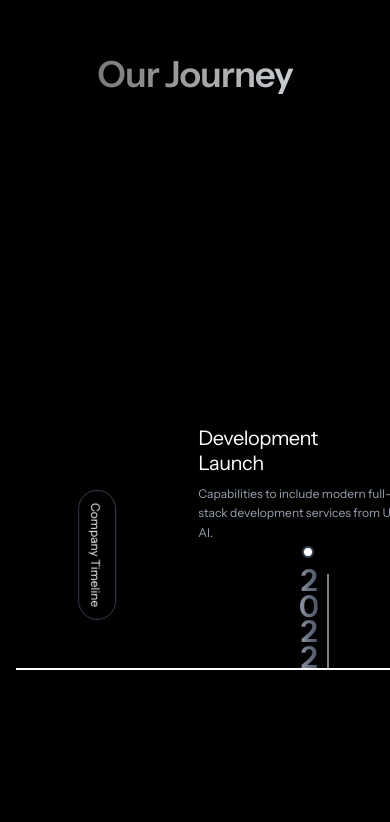
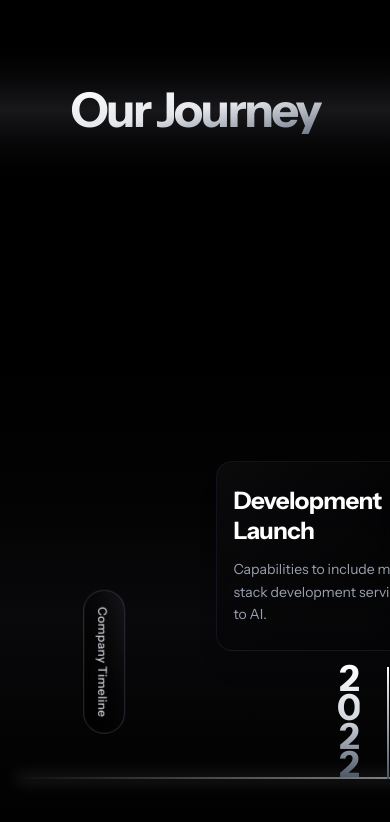
Before and after one commit to sanket5257/shivnerisystems, a Next.js app: page /about in a window 390 px wide. Shown: the part 4675-5497 px from the top of the page. Built offline with nearby package versions, Linux system fonts and the light colour scheme.

Commit message:
journey improved

```diff
--- a/app/components/sections/Contact.tsx
+++ b/app/components/sections/Contact.tsx
@@ -12,7 +12,7 @@ const WhereWeWork = () => {
   };
 
   return (
-    <div id="contact" className="min-h-screen bg-[#0a0a0a] text-white py-12 sm:py-16 md:py-20 px-4 sm:px-6">
+    <div id="contact" className="min-h-screen bg-black text-white py-12 sm:py-16 md:py-20 px-4 sm:px-6">
       {/* Header */}
       <header className="flex justify-center pb-12 sm:pb-16">
         <button className="px-6 py-2 border border-gray-600 rounded-full text-gray-300 hover:border-gray-400 transition-colors">
--- a/app/components/sections/Journey.tsx
+++ b/app/components/sections/Journey.tsx
@@ -66,13 +66,12 @@ const JourneyTimeline = () => {
       const timeline = gsap.timeline({
         scrollTrigger: {
           trigger: containerRef.current,
-          start: 'top 10%', // Start when the top of the container is 20% from the top of the viewport
-          end: 'bottom 20%', // End when the bottom of the container is 20% from the top of the viewport
-          scrub: 1.5, // Smoother scrubbing
+          start: 'top 10%',
+          end: 'bottom 20%',
+          scrub: 1.5,
           pin: true,
           anticipatePin: 1,
           onUpdate: (self) => {
-            // Manual control for better performance
             const progress = self.progress;
             gsap.set(timelineRef.current, {
               x: -maxScroll * progress,
@@ -89,9 +88,6 @@ const JourneyTimeline = () => {
       itemsRef.current.forEach((item, i) => {
         if (!item) return;
 
-
-
-        // Calculate position in timeline (0 to 1)
         const position = i / (itemsRef.current.length - 1);
 
         // Animate in with the main timeline for better performance
@@ -107,25 +103,15 @@ const JourneyTimeline = () => {
         const year = item.querySelector('.year-text');
         const title = item.querySelector('h3');
         const desc = item.querySelector('p');
-        const node = item.querySelector('.timeline-node');
 
-        if (node && year && title && desc) {
-          // Cache elements that don't change
+        if (year && title && desc) {
           const textElements = [year, title, desc];
 
           item.addEventListener('mouseenter', () => {
-            // Batch animations together for better performance
-            gsap.killTweensOf([node, ...textElements]);
-
-            gsap.to(node, {
-              scale: 1.5,
-              backgroundColor: '#ffffff',
-              duration: 0.3,
-              force3D: true
-            });
+            gsap.killTweensOf(textElements);
 
             gsap.to(textElements, {
-              color: '#ffffff',
+              color: '#fb923c',
               duration: 0.3,
               stagger: 0.05,
               force3D: true
@@ -133,17 +119,10 @@ const JourneyTimeline = () => {
           });
 
           item.addEventListener('mouseleave', () => {
-            gsap.killTweensOf([node, year, title, desc]);
-
-            gsap.to(node, {
-              scale: 1,
-              backgroundColor: '#ffffff',
-              duration: 0.3,
-              force3D: true
-            });
+            gsap.killTweensOf([year, title, desc]);
 
             gsap.to(year, {
-              color: '#6b7280',
+              color: '#d1d5db',
               duration: 0.3,
               force3D: true
             });
@@ -164,7 +143,6 @@ const JourneyTimeline = () => {
       });
 
       return () => {
-        // Cleanup ScrollTrigger instances
         ScrollTrigger.getAll().forEach(trigger => trigger.kill());
       };
     }
@@ -173,23 +151,26 @@ const JourneyTimeline = () => {
   return (
     <div className="bg-black text-white">
       {/* Hero Section with large title */}
-      <div className="flex items-center justify-center relative overflow-hidden journey-title py-8 md:py-12">
-       <h1 className="text-4xl xs:text-5xl sm:text-6xl md:text-7xl font-semibold bg-gradient-to-r from-neutral-500 via-neutral-400 to-gray-300 bg-clip-text text-transparent tracking-tight relative z-10 px-4 text-center">
+      <div className="flex items-center justify-center relative overflow-hidden journey-title py-16 md:py-24">
+        <div className="absolute inset-0 bg-gradient-to-b from-black via-zinc-900 to-black"></div>
+        <h1 className="text-5xl xs:text-6xl sm:text-7xl md:text-8xl lg:text-9xl font-bold bg-gradient-to-br from-white via-gray-200 to-gray-500 bg-clip-text text-transparent tracking-tighter relative z-10 px-4 text-center">
           Our Journey
         </h1>
       </div>
 
       {/* Timeline Section */}
-      <div ref={containerRef} className="relative" style={{ minHeight: '100vh' }}>
+      <div ref={containerRef} className="relative bg-gradient-to-b from-black via-zinc-950 to-black" style={{ minHeight: '100vh' }}>
         <div className="sticky top-0 h-screen overflow-x-auto overflow-x-hidden">
           <div className="h-full flex items-center relative">
-              <div ref={timelineRef} className="flex items-end gap-0 transition-transform duration-100 ease-linear relative px-4 sm:px-6 md:px-8">
-                {/* Horizontal connecting line behind nodes (moved to bottom) */}
-                <div className="absolute left-4 right-4 bottom-0 h-0.5 bg-white z-0 pointer-events-none" />
+            <div ref={timelineRef} className="flex items-end gap-0 transition-transform duration-100 ease-linear relative px-4 sm:px-6 md:px-8">
+              {/* Horizontal connecting line behind nodes with gradient glow */}
+              <div className="absolute left-4 right-4 bottom-0 h-[2px] bg-gradient-to-r from-transparent via-white to-transparent z-0 pointer-events-none" />
+              <div className="absolute left-4 right-4 bottom-0 h-[1px] bg-white blur-sm z-0 pointer-events-none" />
+
               {/* Company Timeline Label */}
-              <div className="flex-shrink-0 flex items-end justify-center mb-24 sm:mb-32 md:mb-40 ml-4 sm:ml-8 md:ml-16 mr-4 sm:mr-8 md:mr-12">
-                <div className="border border-gray-700 rounded-full px-3 py-1.5 sm:px-4 sm:py-2 md:px-6 md:py-3 bg-black/50 backdrop-blur-sm transform rotate-90 origin-center">
-                  <span className="text-xs sm:text-sm text-white whitespace-nowrap">
+              <div className="flex-shrink-0 flex items-end justify-center mb-24 sm:mb-32 md:mb-40 ml-4 sm:ml-8 md:ml-16 mr-8 sm:mr-12 md:mr-16">
+                <div className="border border-gray-600/50 rounded-full px-4 py-2 sm:px-5 sm:py-2.5 md:px-7 md:py-3 bg-gradient-to-br from-zinc-900/80 to-black/80 backdrop-blur-md transform rotate-90 origin-center shadow-2xl">
+                  <span className="text-xs sm:text-sm md:text-base text-gray-300 whitespace-nowrap font-medium tracking-wide">
                     Company Timeline
                   </span>
                 </div>
@@ -199,11 +180,11 @@ const JourneyTimeline = () => {
                 <div
                   key={index}
                   ref={(el: HTMLDivElement | null) => { if (el) itemsRef.current[index] = el; }}
-                  className="flex-shrink-0 w-[260px] xs:w-[280px] sm:w-[320px] md:w-[380px] lg:w-[420px] relative timeline-item px-2 sm:px-4"
+                  className="flex-shrink-0 w-[280px] xs:w-[300px] sm:w-[340px] md:w-[400px] lg:w-[440px] relative timeline-item px-2 sm:px-4"
                 >
                   {/* Content Card - Above the timeline */}
-                  <div className="mb-32 sm:mb-40 md:mb-48 px-3 sm:px-4 md:px-6">
-                    <h3 className="text-xl xs:text-2xl sm:text-3xl md:text-4xl font-light mb-2 sm:mb-3 md:mb-4 text-white leading-tight tracking-tight">
+                  <div className="mb-32 sm:mb-40 md:mb-48 px-4 sm:px-5 md:px-7 py-6 sm:py-7 md:py-8 rounded-2xl bg-gradient-to-br from-zinc-900/40 to-black/40 backdrop-blur-sm border border-gray-800/50 hover:border-orange-500/70 hover:shadow-[0_0_30px_rgba(251,146,60,0.3)] transition-all duration-500 shadow-xl hover:shadow-2xl">
+                    <h3 className="text-2xl xs:text-2xl sm:text-3xl md:text-4xl font-bold mb-3 sm:mb-4 md:mb-5 text-white leading-tight tracking-tight">
                       {milestone.title.split(' ').map((word, i) => (
                         <React.Fragment key={i}>
                           {word}
@@ -211,24 +192,19 @@ const JourneyTimeline = () => {
                         </React.Fragment>
                       ))}
                     </h3>
-                    <p className="text-gray-400 text-xs sm:text-sm md:text-base leading-relaxed">
+                    <p className="text-gray-400 text-sm sm:text-base md:text-lg leading-relaxed">
                       {milestone.description}
                     </p>
                   </div>
 
-                  {/* Timeline Node - Circle on the line */}
-                  <div className="absolute bottom-28 xs:bottom-28 sm:bottom-32 md:bottom-40 left-1/2 transform -translate-x-1/2 z-10">
-                    <div className="w-3 h-3 sm:w-3.5 sm:h-3.5 md:w-4 md:h-4 rounded-full bg-white border-2 border-gray-700 timeline-node transition-all duration-300"></div>
-                  </div>
-
-                  {/* Vertical Line from node to year */}
-                  <div className="absolute ml-5 bottom-0 left-1/2 transform -translate-x-1/2 w-px h-24 xs:h-28 sm:h-40 md:h-44 bg-white"></div>
+                  {/* Vertical Line from card to year with gradient */}
+                  <div className="absolute ml-10 bottom-0 left-1/2 transform -translate-x-1/2 w-[2px] h-28 xs:h-32 sm:h-44 md:h-52 bg-gradient-to-b from-white to-gray-600"></div>
 
                   {/* Year Display - Vertical, below the line */}
-                  <div className="absolute bottom-0 left-1/2 transform -translate-x-1/2 pt-2">
-                    <div className="flex flex-col items-center space-y-0 text-3xl xs:text-4xl sm:text-5xl md:text-6xl lg:text-5xl font-semibold bg-gradient-to-r from-gray-400 via-gray-500 to-gray-600 bg-clip-text text-transparent leading-none tracking-tighter year-text transition-all duration-300">
+                  <div className="absolute bottom-0 left-1/2 transform -translate-x-1/2 pt-4">
+                    <div className="flex flex-col items-center space-y-0 text-4xl xs:text-5xl sm:text-6xl md:text-7xl lg:text-6xl font-black bg-gradient-to-b from-white via-gray-300 to-gray-600 bg-clip-text text-transparent leading-none tracking-tighter year-text transition-all duration-300">
                       {milestone.year.split('').map((char, i) => (
-                        <div key={i} className="leading-[0.85]">{char}</div>
+                        <div key={i} className="leading-[0.8]">{char}</div>
                       ))}
                     </div>
                   </div>
```
